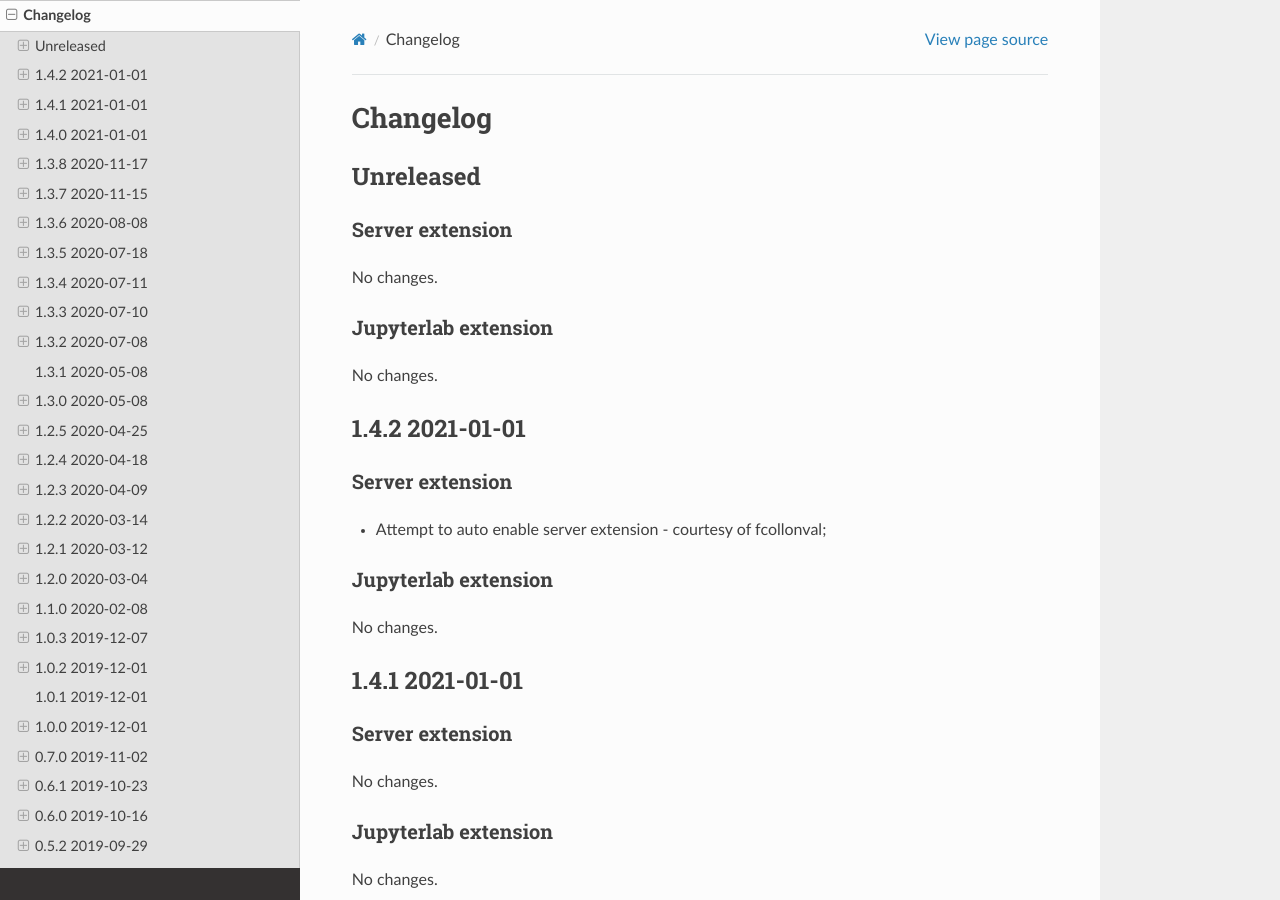
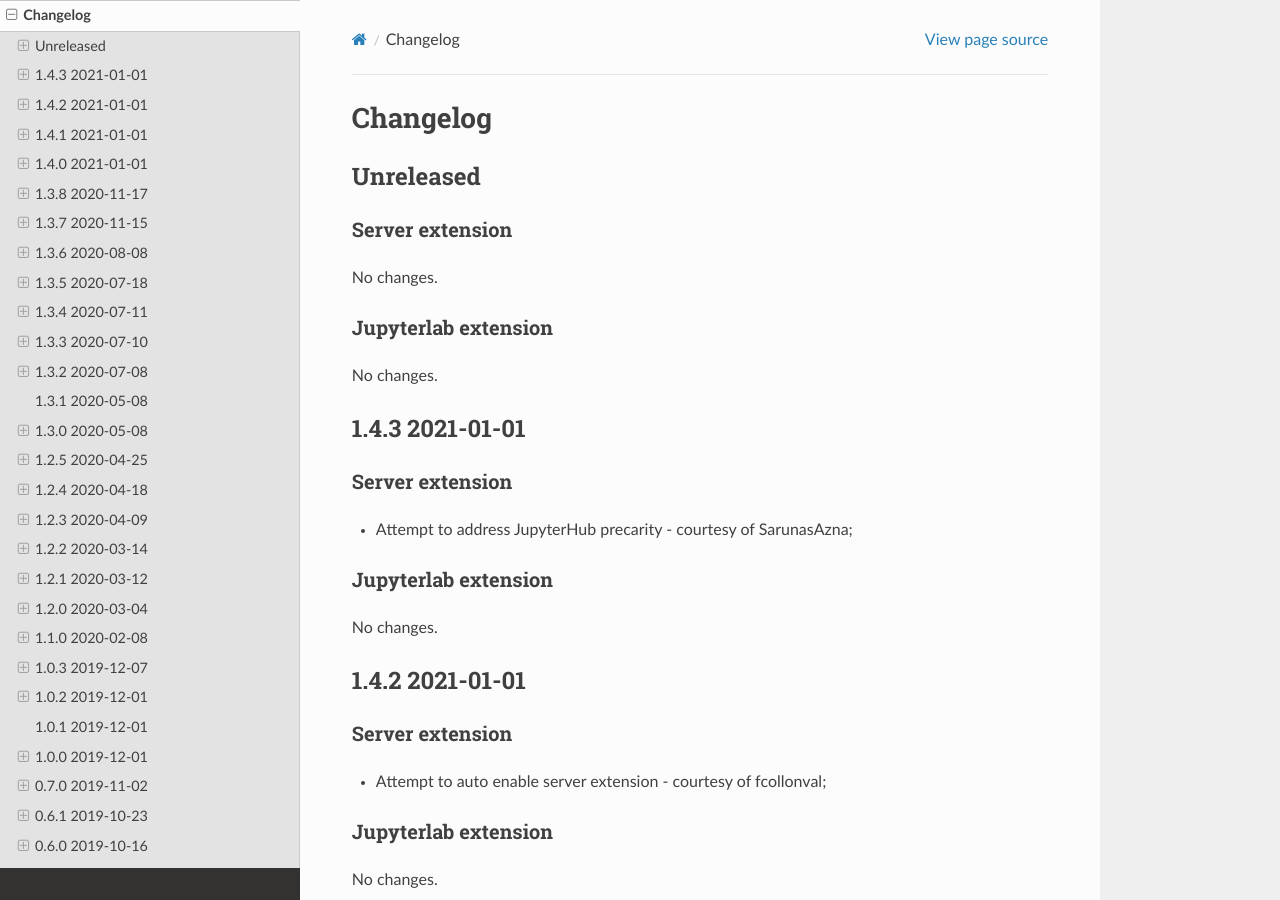
Before and after one commit to jupyterlab-contrib/jupyterlab_code_formatter, a Sphinx documentation site: the page built from docs/changelog.rst, in a window 1280 px wide and 900 px high. Built offline with Sphinx 7.4.7 and the Read the Docs theme 2.0.0, drawn with Linux system fonts in a browser that asks for light colours.

Commit message:
Publish 1.4.3

```diff
--- a/docs/changelog.rst
+++ b/docs/changelog.rst
@@ -8,6 +8,19 @@ Server extension
 ----------------
 
 No changes.
+
+Jupyterlab extension
+--------------------
+
+No changes.
+
+1.4.3 2021-01-01
+==========
+
+Server extension
+----------------
+
+* Attempt to address JupyterHub precarity - courtesy of SarunasAzna;
 
 Jupyterlab extension
 --------------------
--- a/package.json
+++ b/package.json
@@ -1,6 +1,6 @@
 {
   "name": "@ryantam626/jupyterlab_code_formatter",
-  "version": "1.4.2",
+  "version": "1.4.3",
   "description": "Code formatter for JupyterLab.",
   "keywords": [
     "jupyter",
```
Also changed, not shown: 1 other file.
